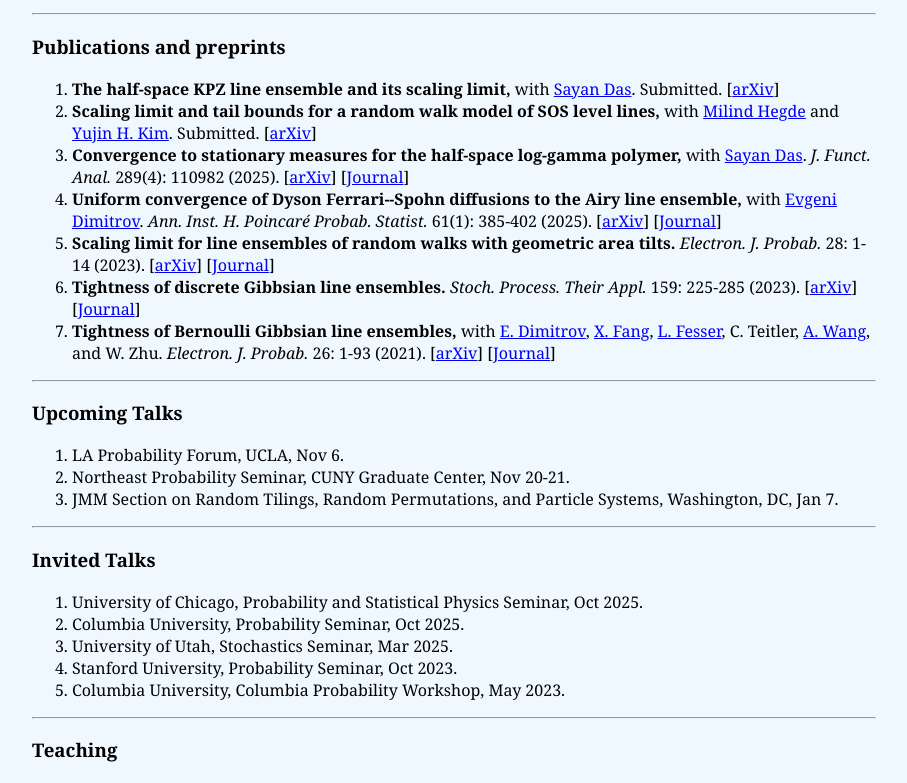
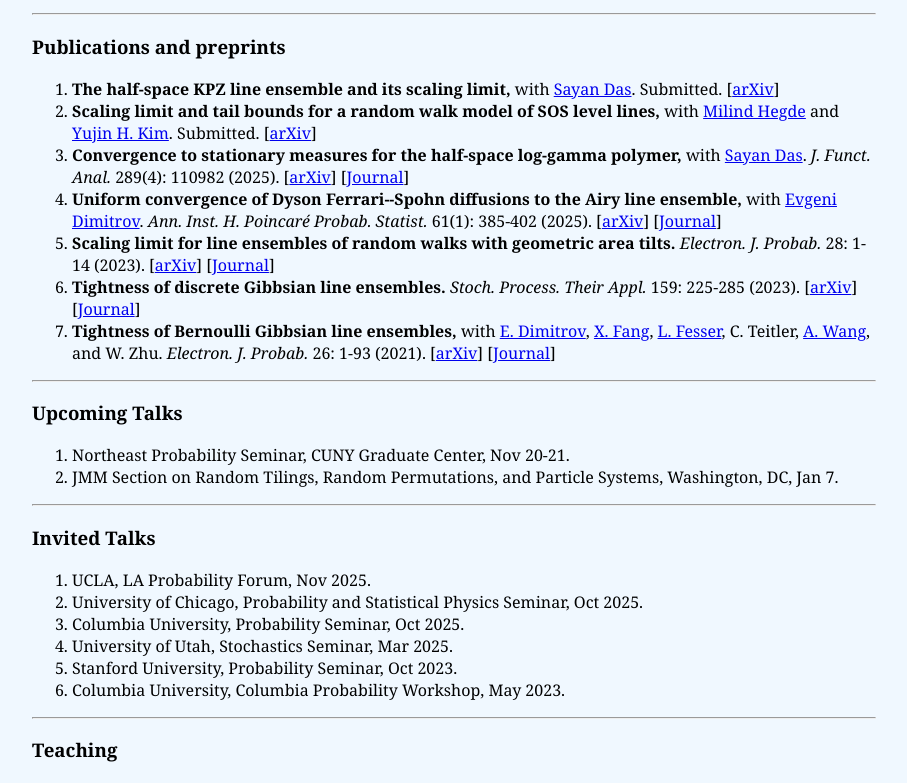
Before and after one commit to cdserio/cdserio.github.io, a plain HTML site: page index.html in a window 1280 px wide. Shown: the part 369-1152 px from the top of the page, without its empty margins (186-1093 px from the left). Drawn offline with Linux system fonts and the light colour scheme.

Commit message:
Update index.html

```diff
--- a/index.html
+++ b/index.html
@@ -60,7 +60,6 @@ Email: cdserio [at] stanford [dot] edu
 <h3 style="color:"> Upcoming Talks </h3>
 
 <ol>
-	<li>LA Probability Forum, UCLA, Nov 6.</li>
 	<li>Northeast Probability Seminar, CUNY Graduate Center, Nov 20-21.</li>
 	<li>JMM Section on Random Tilings, Random Permutations, and Particle Systems, Washington, DC, Jan 7.</li>
 </ol>
@@ -72,6 +71,7 @@ Email: cdserio [at] stanford [dot] edu
 
 
 <ol>
+	<li> UCLA, LA Probability Forum, Nov 2025.</li>
 	<li> University of Chicago, Probability and Statistical Physics Seminar, Oct 2025.
 	<li> Columbia University, Probability Seminar, Oct 2025. </li>
 	<li> University of Utah, Stochastics Seminar, Mar 2025. </li>
```
